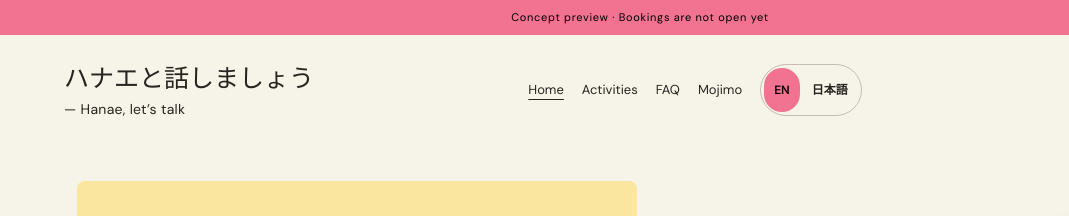
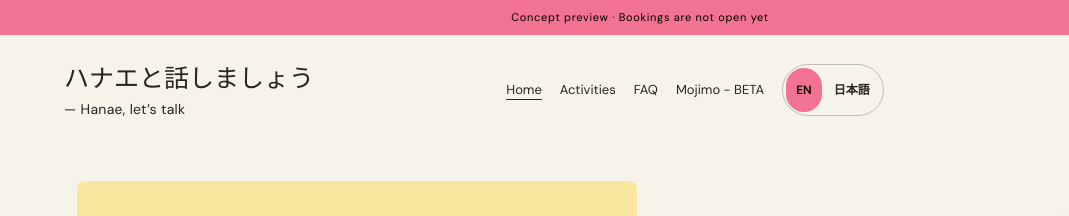
Before and after one commit to Aosugoi/hanae-lets-talk, a plain HTML site: page short-preview/index.html in a window 1280 px wide. Shown: the top 216 px of the page, 0-1069 px from the left. Drawn offline with nearby package versions, Linux system fonts and the light colour scheme; a web font is replaced by a local one.

Commit message:
Label Mojimo as BETA on the short site

```diff
--- a/short-preview/index.html
+++ b/short-preview/index.html
@@ -8,7 +8,7 @@
     allow_ad_personalization_signals: false
   });
 </script>
-</head><body><a data-i18n="skip" href="#main" class="skip-link">Skip to content</a><div data-i18n="preview" class="preview">Concept preview · Bookings are not open yet</div><header id="top" class="compact-header"><a class="brand" href="index.html" aria-label="ハナエと話しましょう — Hanae, let’s talk"><span class="brand-ja" lang="ja">ハナエと話しましょう</span><span class="brand-en" lang="en">— Hanae, let’s talk</span></a><nav aria-label="Main navigation"><a href="index.html" data-i18n="newHome" aria-current="page">Home</a><a href="activities.html" data-i18n="newActivities">Activities</a><a href="faq.html" data-i18n="newFaq">FAQ</a><a href="mojimo.html">Mojimo</a><div class="language-switch" role="group" aria-label="Website language / 表示言語"><button data-lang="en" lang="en" aria-pressed="true">EN</button><button data-lang="ja" lang="ja" aria-pressed="false">日本語</button></div></nav><div class="header-social">
+</head><body><a data-i18n="skip" href="#main" class="skip-link">Skip to content</a><div data-i18n="preview" class="preview">Concept preview · Bookings are not open yet</div><header id="top" class="compact-header"><a class="brand" href="index.html" aria-label="ハナエと話しましょう — Hanae, let’s talk"><span class="brand-ja" lang="ja">ハナエと話しましょう</span><span class="brand-en" lang="en">— Hanae, let’s talk</span></a><nav aria-label="Main navigation"><a href="index.html" data-i18n="newHome" aria-current="page">Home</a><a href="activities.html" data-i18n="newActivities">Activities</a><a href="faq.html" data-i18n="newFaq">FAQ</a><a href="mojimo.html">Mojimo - BETA</a><div class="language-switch" role="group" aria-label="Website language / 表示言語"><button data-lang="en" lang="en" aria-pressed="true">EN</button><button data-lang="ja" lang="ja" aria-pressed="false">日本語</button></div></nav><div class="header-social">
   <a href="https://www.instagram.com/hanaeletstalk/" target="_blank" rel="noopener noreferrer" aria-label="Instagram">
     <svg viewBox="0 0 24 24" fill="none" stroke="currentColor" stroke-width="1.8" aria-hidden="true" focusable="false"><rect x="3" y="3" width="18" height="18" rx="5"/><circle cx="12" cy="12" r="4"/><circle cx="17.5" cy="6.5" r="1" fill="currentColor" stroke="none"/></svg>
   </a>
```
